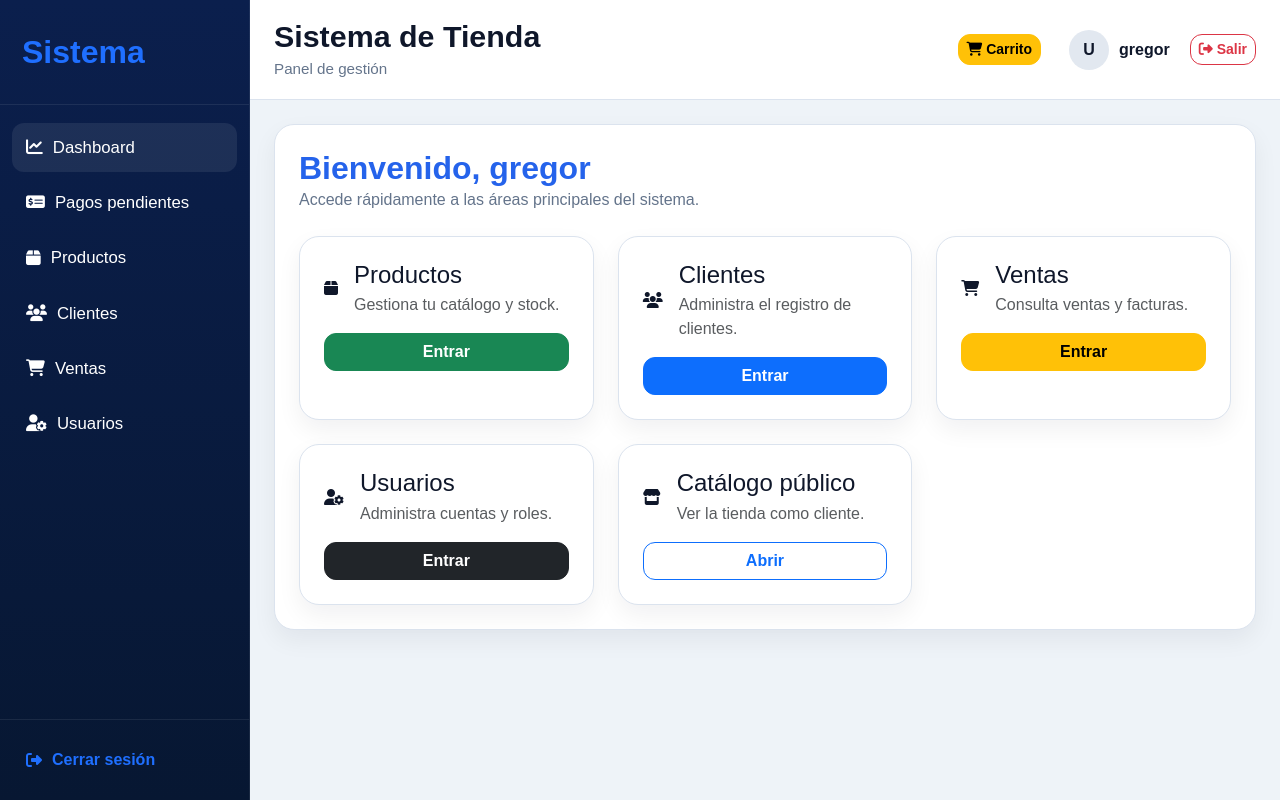
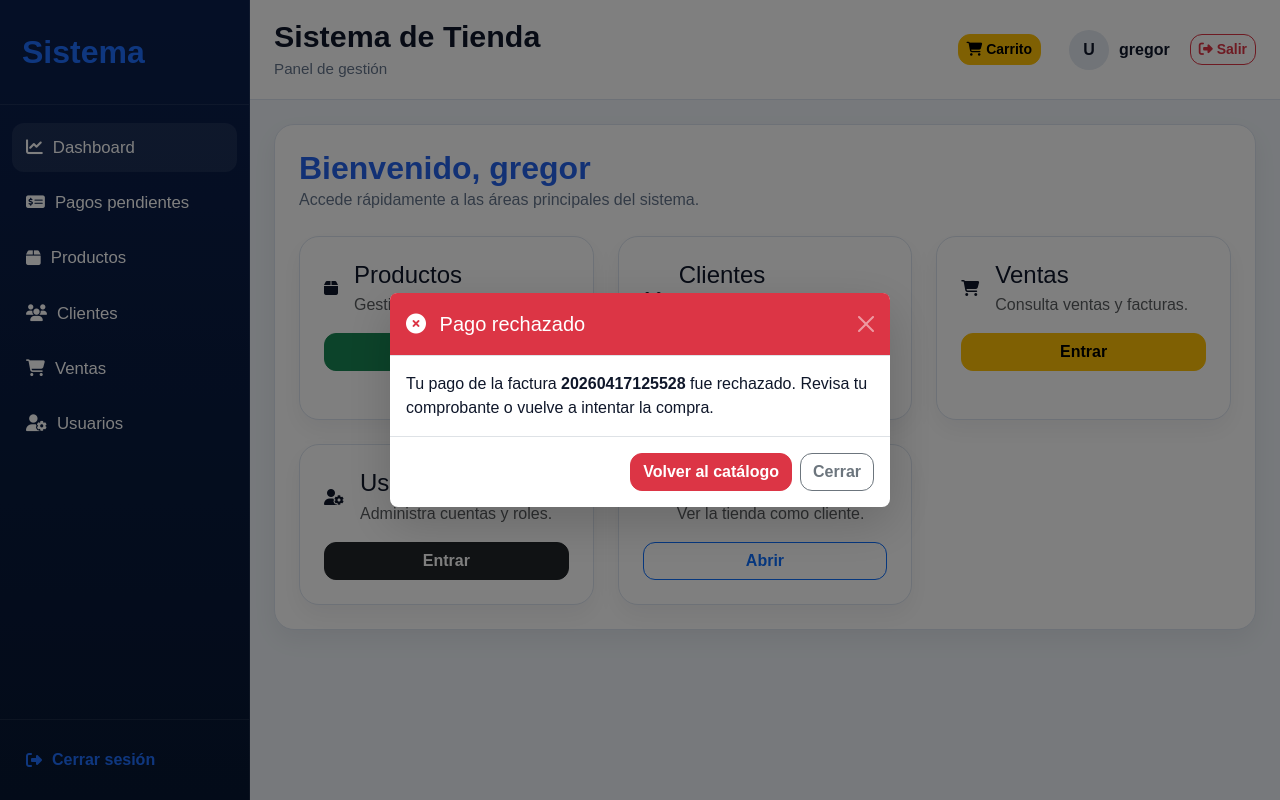
Before and after one commit to gregorferpro/Tienda2, a Django app: page /dashboard/ in a window 1280 px wide. Run offline with Django 5.2, Linux system fonts and the light colour scheme; a user stored in the database is signed in; data comes from the database, SQL or seed files in the repository; both versions use the stored data as it was after the commit.

Commit message:
Agrega modal automático de confirmación o rechazo de pago sin refrescar

```diff
--- a/config/settings.py
+++ b/config/settings.py
@@ -60,6 +60,7 @@ TEMPLATES = [
                 'django.template.context_processors.request',
                 'django.contrib.auth.context_processors.auth',
                 'django.contrib.messages.context_processors.messages',
+                'tienda.context_processors.notificacion_pago_cliente',
             ],
         },
     },
--- a/templates/base.html
+++ b/templates/base.html
@@ -34,9 +34,9 @@
             </a>
 
             <a href="{% url 'pagos_pendientes' %}" class="nav-link {% if current_name == 'pagos_pendientes' %}active{% endif %}">
-    <i class="fa-solid fa-money-check-dollar"></i>
-    <span>Pagos pendientes</span>
-</a>
+                <i class="fa-solid fa-money-check-dollar"></i>
+                <span>Pagos pendientes</span>
+            </a>
 
             <a href="{% url 'productos_list' %}" class="nav-link {% if current_name == 'productos_list' or current_name == 'producto_create' or current_name == 'producto_update' or current_name == 'producto_detail' or current_name == 'producto_delete' %}active{% endif %}">
                 <i class="fa-solid fa-box"></i>
@@ -128,7 +128,109 @@
 </div>
 {% endwith %}
 
+<div class="modal fade" id="modalNotificacionPago" tabindex="-1" aria-hidden="true">
+    <div class="modal-dialog modal-dialog-centered">
+        <div class="modal-content border-0 shadow-lg">
+            <div id="modalNotificacionHeader" class="modal-header bg-success text-white">
+                <h5 class="modal-title" id="modalNotificacionTitulo">
+                    <i class="fa-solid fa-circle-check me-2"></i> Notificación de pago
+                </h5>
+                <button type="button" class="btn-close btn-close-white" data-bs-dismiss="modal" aria-label="Cerrar"></button>
+            </div>
+
+            <div class="modal-body">
+                <p class="mb-0" id="modalNotificacionTexto"></p>
+            </div>
+
+            <div class="modal-footer">
+                <a href="#" id="modalNotificacionAccion" class="btn btn-success d-none">Ver factura</a>
+                <button type="button" class="btn btn-outline-secondary" data-bs-dismiss="modal">Cerrar</button>
+            </div>
+        </div>
+    </div>
+</div>
+
 <script src="https://cdn.jsdelivr.net/npm/bootstrap@5.3.3/dist/js/bootstrap.bundle.min.js"></script>
+
+<script>
+document.addEventListener('DOMContentLoaded', function () {
+    const modalElement = document.getElementById('modalNotificacionPago');
+    if (!modalElement) return;
+
+    const modal = new bootstrap.Modal(modalElement);
+    const header = document.getElementById('modalNotificacionHeader');
+    const titulo = document.getElementById('modalNotificacionTitulo');
+    const texto = document.getElementById('modalNotificacionTexto');
+    const accion = document.getElementById('modalNotificacionAccion');
+
+    let mostrandoModal = false;
+
+    function claveLocal(ventaId, estadoPago) {
+        return 'notificacion_pago_' + ventaId + '_' + estadoPago;
+    }
+
+    function mostrarModal(data) {
+        if (data.estado_pago === 'pagado') {
+            header.className = 'modal-header bg-success text-white';
+            titulo.innerHTML = '<i class="fa-solid fa-circle-check me-2"></i> Pago confirmado';
+            texto.innerHTML = 'Tu compra con factura <strong>' + data.numero_factura + '</strong> fue confirmada correctamente. Ya puedes ver tu factura.';
+            accion.href = '/tienda/factura/' + data.venta_id + '/';
+            accion.textContent = 'Ver factura';
+            accion.className = 'btn btn-success';
+            accion.classList.remove('d-none');
+        } else if (data.estado_pago === 'rechazado') {
+            header.className = 'modal-header bg-danger text-white';
+            titulo.innerHTML = '<i class="fa-solid fa-circle-xmark me-2"></i> Pago rechazado';
+            texto.innerHTML = 'Tu pago de la factura <strong>' + data.numero_factura + '</strong> fue rechazado. Revisa tu comprobante o vuelve a intentar la compra.';
+            accion.href = "{% url 'catalogo_cliente' %}";
+            accion.textContent = 'Volver al catálogo';
+            accion.className = 'btn btn-danger';
+            accion.classList.remove('d-none');
+        } else {
+            return;
+        }
+
+        mostrandoModal = true;
+        modal.show();
+    }
+
+    function consultarNotificacion() {
+        if (mostrandoModal) return;
+
+        fetch("{% url 'consultar_notificacion_pago' %}", {
+            method: 'GET',
+            headers: {
+                'X-Requested-With': 'XMLHttpRequest'
+            }
+        })
+        .then(function (response) {
+            return response.json();
+        })
+        .then(function (data) {
+            if (!data.hay_notificacion) return;
+
+            const key = claveLocal(data.venta_id, data.estado_pago);
+            const yaMostrada = localStorage.getItem(key);
+
+            if (yaMostrada === '1') return;
+
+            localStorage.setItem(key, '1');
+            mostrarModal(data);
+        })
+        .catch(function (error) {
+            console.error('Error consultando notificación de pago:', error);
+        });
+    }
+
+    modalElement.addEventListener('hidden.bs.modal', function () {
+        mostrandoModal = false;
+    });
+
+    setInterval(consultarNotificacion, 3000);
+    consultarNotificacion();
+});
+</script>
+
 {% block extra_js %}{% endblock %}
 </body>
 </html>
--- /dev/null
+++ b/tienda/context_processors.py
@@ -0,0 +1,20 @@
+from .models import Venta
+
+
+def notificacion_pago_cliente(request):
+    if not request.user.is_authenticated:
+        return {'notificacion_pago_cliente': None}
+
+    venta = (
+        Venta.objects
+        .select_related('cliente')
+        .filter(
+            cliente__user=request.user,
+            estado_pago__in=['pagado', 'rechazado'],
+            notificacion_cliente_vista=False
+        )
+        .order_by('-fecha')
+        .first()
+    )
+
+    return {'notificacion_pago_cliente': venta}
--- a/tienda/models.py
+++ b/tienda/models.py
@@ -28,6 +28,7 @@ class ProductoImagen(models.Model):
     def __str__(self):
         return f"Imagen de {self.producto.nombre}"
 
+
 class Cliente(models.Model):
     user = models.OneToOneField(User, on_delete=models.SET_NULL, null=True, blank=True)
     nombres = models.CharField(max_length=100)
@@ -46,10 +47,6 @@ class Cliente(models.Model):
         return self.nombre_completo
 
 
-
-from django.db import models
-from django.contrib.auth.models import User
-
 ESTADO_PAGO_CHOICES = [
     ('pendiente', 'Pendiente'),
     ('pagado', 'Pagado'),
@@ -61,6 +58,7 @@ METODO_PAGO_CHOICES = [
     ('QR', 'QR'),
     ('TRANSFERENCIA', 'Transferencia'),
 ]
+
 
 class Venta(models.Model):
     cliente = models.ForeignKey(Cliente, on_delete=models.PROTECT, related_name='ventas')
@@ -75,10 +73,12 @@ class Venta(models.Model):
         choices=ESTADO_PAGO_CHOICES,
         default='pendiente'
     )
+    notificacion_cliente_vista = models.BooleanField(default=False)
     fecha = models.DateTimeField(auto_now_add=True)
 
     def __str__(self):
         return f'Factura {self.numero_factura}'
+
 
 class DetalleVenta(models.Model):
     venta = models.ForeignKey(Venta, on_delete=models.CASCADE, related_name='detalles')
--- a/tienda/urls.py
+++ b/tienda/urls.py
@@ -30,4 +30,6 @@ urlpatterns = [
     path('pagos-pendientes/', views.pagos_pendientes, name='pagos_pendientes'),
     path('pagos-pendientes/<int:pk>/confirmar/', views.confirmar_pago, name='confirmar_pago'),
     path('pagos-pendientes/<int:pk>/rechazar/', views.rechazar_pago, name='rechazar_pago'),
+
+    path('notificaciones/pago/consultar/', views.consultar_notificacion_pago, name='consultar_notificacion_pago'),
 ]
--- a/tienda/views.py
+++ b/tienda/views.py
@@ -5,6 +5,7 @@ from django.contrib.auth.decorators import login_required, user_passes_test
 from django.db import transaction
 from django.db.models import Q
 from django.db.models.deletion import ProtectedError
+from django.http import JsonResponse
 from django.shortcuts import get_object_or_404, redirect, render
 from django.utils import timezone
 
@@ -636,6 +637,7 @@ def confirmar_pago(request, pk):
 
     if request.method == 'POST':
         venta.estado_pago = 'pagado'
+        venta.notificacion_cliente_vista = False
         venta.save()
         messages.success(request, f'Pago de la factura {venta.numero_factura} confirmado correctamente.')
 
@@ -649,7 +651,77 @@ def rechazar_pago(request, pk):
 
     if request.method == 'POST':
         venta.estado_pago = 'rechazado'
+        venta.notificacion_cliente_vista = False
         venta.save()
         messages.warning(request, f'Pago de la factura {venta.numero_factura} fue marcado como rechazado.')
 
     return redirect('pagos_pendientes')
+
+@login_required
+def consultar_notificacion_pago(request):
+    try:
+        cliente = Cliente.objects.get(user=request.user)
+    except Cliente.DoesNotExist:
+        return JsonResponse({'hay_notificacion': False})
+
+    venta = (
+        Venta.objects
+        .filter(cliente=cliente, estado_pago__in=['pagado', 'rechazado'])
+        .order_by('-id')
+        .first()
+    )
+
+    if not venta:
+        return JsonResponse({'hay_notificacion': False})
+
+    return JsonResponse({
+        'hay_notificacion': True,
+        'venta_id': venta.pk,
+        'numero_factura': venta.numero_factura,
+        'estado_pago': venta.estado_pago,
+    })
+
+
+@login_required
+def marcar_notificacion_pago_vista(request, pk):
+    venta = get_object_or_404(
+        Venta,
+        pk=pk,
+        cliente__user=request.user
+    )
+
+    if request.method == 'POST':
+        venta.notificacion_cliente_vista = True
+        venta.save(update_fields=['notificacion_cliente_vista'])
+        return JsonResponse({'ok': True})
+
+    return JsonResponse({'ok': False}, status=400)
+
+@login_required
+def consultar_notificacion_pago(request):
+    venta = (
+        Venta.objects
+        .select_related('cliente')
+        .filter(
+            cliente__user=request.user,
+            estado_pago__in=['pagado', 'rechazado'],
+            notificacion_cliente_vista=False
+        )
+        .order_by('-fecha')
+        .first()
+    )
+
+    if not venta:
+        return JsonResponse({'hay_notificacion': False})
+
+    return JsonResponse({
+        'hay_notificacion': True,
+        'venta_id': venta.pk,
+        'numero_factura': venta.numero_factura,
+        'estado_pago': venta.estado_pago,
+        'mensaje': (
+            f"Tu compra con factura {venta.numero_factura} fue confirmada correctamente."
+            if venta.estado_pago == 'pagado'
+            else f"Tu pago de la factura {venta.numero_factura} fue rechazado."
+        )
+    })
```
Also changed, not shown: db.sqlite3, tienda/migrations/0005_venta_notificacion_cliente_vista.py (added).
